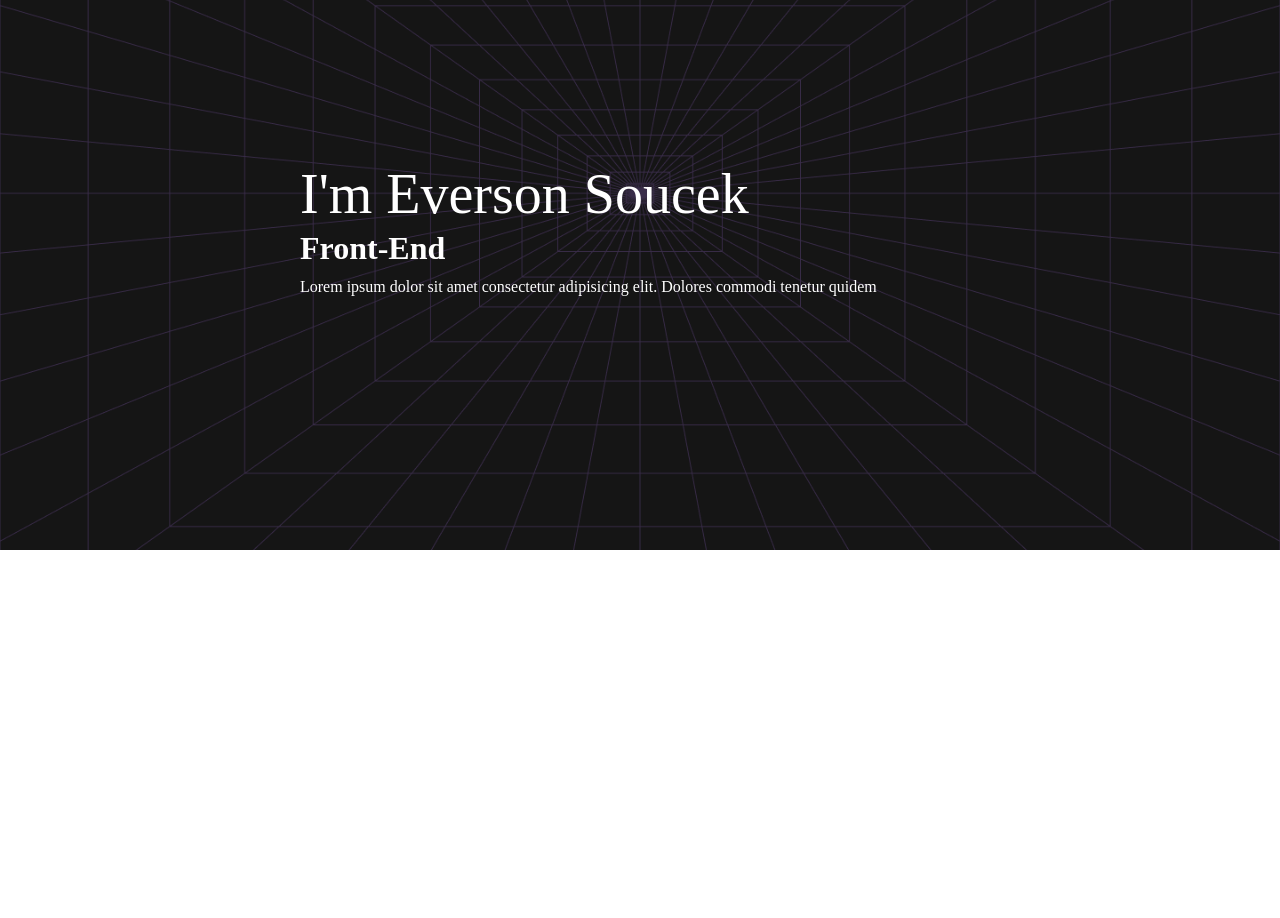
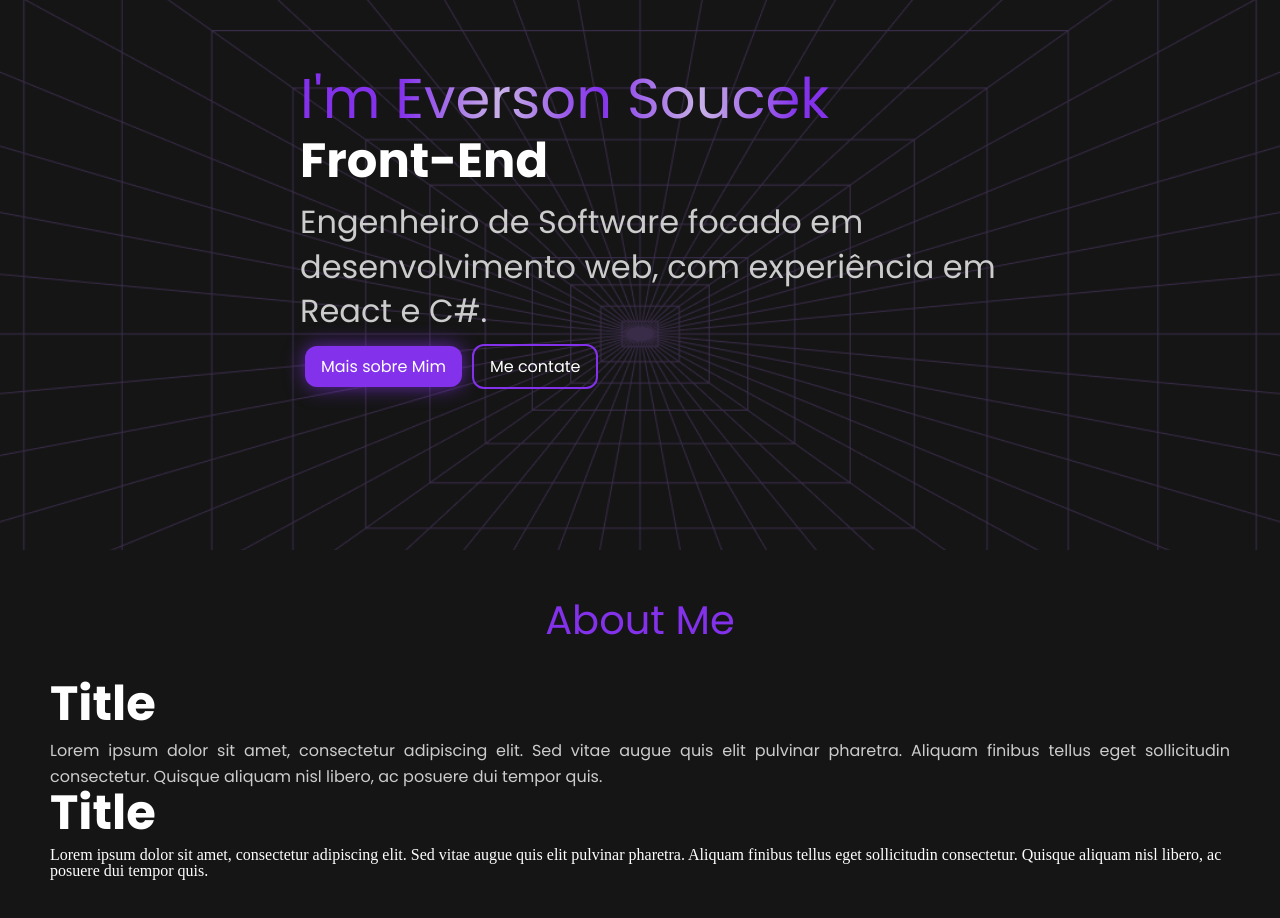
Before and after one commit to EversonSoucek/EversonSoucek.github.io, a React (Vite) app: page / in a window 1280 px wide. Shown: the part 260-1178 px from the top of the page. Before the commit the page ends 810 px from the top, so only its background shows below. Built offline with nearby package versions, Linux system fonts and the light colour scheme.

Commit message:
feat: Adiciona Componente Home

```diff
--- a/src/Pages/MainPage.tsx
+++ b/src/Pages/MainPage.tsx
@@ -2,13 +2,15 @@
 import React from 'react';
 import Header from '../components/Header/Header';
 import Home from '../components/Home/Home';
-import './MainPage.css'; // Adicione um novo arquivo CSS para a MainPage
+import './MainPage.css';
+import SobreMim from '../components/SobreMim/SobreMIm';
 
 export default function MainPage() {
   return (
     <div className="main-container">
       <Header />
       <Home />
+      <SobreMim/>
     </div>
   );
 }
--- a/src/components/Home/Home.css
+++ b/src/components/Home/Home.css
@@ -1,28 +1,39 @@
-.grid {
+.Home {
     background-color: transparent;
-    height: 80vh; /* Ajuste a altura conforme necessário */
+    height: 80vh;
     position: relative;
     z-index: 0;
     display: flex;
-    justify-content: flex-start; /* Alinha o conteúdo à esquerda */
+    justify-content: flex-start;
     align-items: center;
     margin: 0;
     margin-left: 200px;
-    padding-left: 100px; /* Adiciona um espaçamento da borda esquerda */
+    padding-left: 100px;
 }
 
-.Home__content {
+.Home__conteudo {
     text-align: left;
     color: #FFFFFF;
     max-width: 700px;
-    margin: 0; /* Remove a centralização */
+    margin: 0;
 }
 
 .Home__Nome {
+    font-family: "Poppins", sans-serif;
     font-size: 3.5rem;
     font-weight: 300;
     margin-bottom: 10px;
     color: #FFFFFF;
+    background: linear-gradient(90deg,
+            #8331EB 100px,
+            #C8B0E7 200px,
+            #8331EB 300px,
+            #C8B0E7 400px,
+            #8331EB 500px);
+    -webkit-background-clip: text;
+    -webkit-text-fill-color: transparent;
+    background-clip: text;
+    text-fill-color: transparent;
 }
 
 .highlight {
@@ -30,15 +41,17 @@
     font-weight: bold;
 }
 
-.Home-subtitle {
-    font-size: 2rem;
+.Home__subtitulo {
+    font-family: "Poppins", sans-serif;
+    font-size: var(--48px);
     font-weight: bold;
     margin: 5px 0 15px 0;
     color: #FFFFFF;
 }
 
-.Home__description {
-    font-size: 1rem;
+.Home__descricao {
+    font-family: "Poppins", sans-serif;
+    font-size: var(--32px);
     margin: 10px 0;
     line-height: 1.4;
     color: #cccccc;
@@ -49,9 +62,10 @@
 }
 
 .Home__button {
-    font-size: 0.9rem;
+    font-family: "Poppins", sans-serif;
+    font-size: var(--20px);
     padding: 8px 16px;
-    border-radius: 25px;
+    border-radius: 12px;
     border: none;
     cursor: pointer;
     margin: 0 5px;
@@ -61,18 +75,23 @@
 .Home__button--primary {
     background-color: #8331EB;
     color: white;
+    box-shadow: 0 0 20px rgba(131, 49, 235, 0.7);
+    transition: background 0.3s ease, box-shadow 0.3s ease;
 }
 
 .Home__button--primary:hover {
     background-color: #6a25ba;
+    box-shadow: 0 0 25px rgba(131, 49, 235, 1);
 }
+
 
 .Home__button--secondary {
     background-color: transparent;
     color: #FFFFFF;
-    border: 2px solid #FFFFFF;
+    border: 2px solid #8331EB;
 }
 
 .Home__button--secondary:hover {
     background-color: rgba(255, 255, 255, 0.1);
+    box-shadow: 0 0 15px rgba(255, 255, 255, 1);
 }
--- a/src/components/Home/Home.tsx
+++ b/src/components/Home/Home.tsx
@@ -3,13 +3,15 @@ import "./Home.css";
 
 const Home = () => {
   return (
-    <div className="grid">
-      <div className='Home__content'>
+    <div className="Home">
+      <div className='Home__conteudo'>
         <h1 className='Home__Nome'>I'm Everson Soucek</h1>
-        <h2 className='Home-subtitle'>Front-End</h2>
-        <p>
-          Lorem ipsum dolor sit amet consectetur adipisicing elit. Dolores commodi tenetur quidem
+        <h2 className='Home__subtitulo'>Front-End</h2>
+        <p className="Home__descricao">
+          Engenheiro de Software focado em desenvolvimento web, com experiência em React e C#.
         </p>
+        <button className="Home__button Home__button--primary">Mais sobre Mim</button>
+        <button className="Home__button Home__button--secondary">Me contate</button>
 
       </div>
     </div>
--- /dev/null
+++ b/src/components/SobreMim/SobreMim.css
@@ -0,0 +1,33 @@
+.sobreMim {
+    background-color: #151515;
+    color: #FFFFFF;
+    padding: 50px;
+}
+
+.sobreMim__Titulo {
+    font-size: 2.5rem;
+    font-family: "Poppins", sans-serif;
+    text-align: center;
+    color: #8331EB;
+    margin-bottom: 40px;
+}
+
+.sobreMin__secao {
+    margin-bottom: 40px;
+}
+
+.sobreMim__secao-titulo {
+    font-size: var(--48px);
+    font-family: "Poppins", sans-serif;
+    font-weight: bold;
+    color: #FFFFFF;
+    margin-bottom: 10px;
+}
+
+.sobreMim__secao-texto {
+    font-size: 1rem;
+    font-family: "Poppins", sans-serif;
+    color: #CCCCCC;
+    line-height: 1.6;
+    text-align: justify;
+}
--- /dev/null
+++ b/src/components/SobreMim/SobreMim.tsx
@@ -0,0 +1,22 @@
+import React from 'react';
+import './SobreMim.css';
+
+export default function SobreMim() {
+  return (
+    <div className="sobreMim">
+      <h1 className="sobreMim__Titulo">About Me</h1>
+      <div className="sobreMim__secao">
+        <h2 className="sobreMim__secao-titulo">Title</h2>
+        <p className="sobreMim__secao-texto">
+          Lorem ipsum dolor sit amet, consectetur adipiscing elit. Sed vitae augue quis elit pulvinar pharetra. Aliquam finibus tellus eget sollicitudin consectetur. Quisque aliquam nisl libero, ac posuere dui tempor quis.
+        </p>
+      </div>
+      <div className="sobreMim__secao">
+        <h2 className="sobreMim__secao-titulo">Title</h2>
+        <p className="sobre-mim__secao-texto">
+          Lorem ipsum dolor sit amet, consectetur adipiscing elit. Sed vitae augue quis elit pulvinar pharetra. Aliquam finibus tellus eget sollicitudin consectetur. Quisque aliquam nisl libero, ac posuere dui tempor quis.
+        </p>
+      </div>
+    </div>
+  );
+}
```
